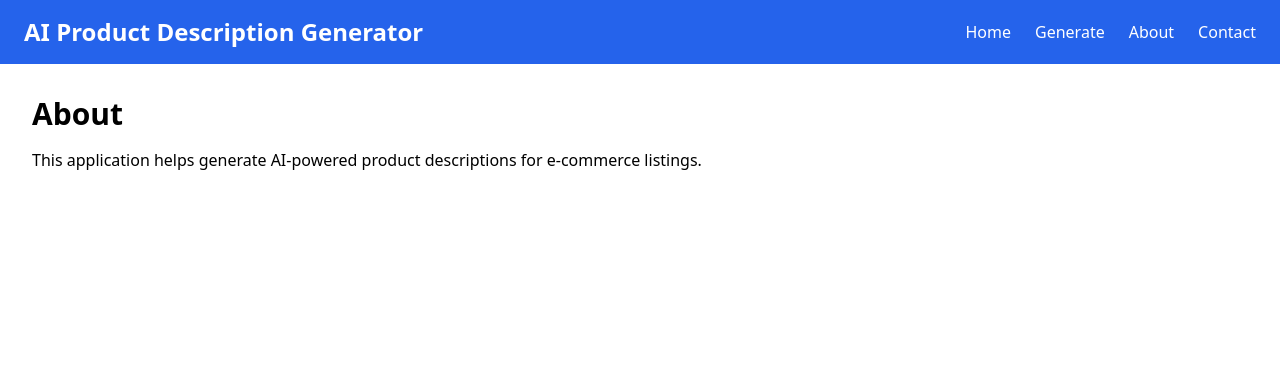
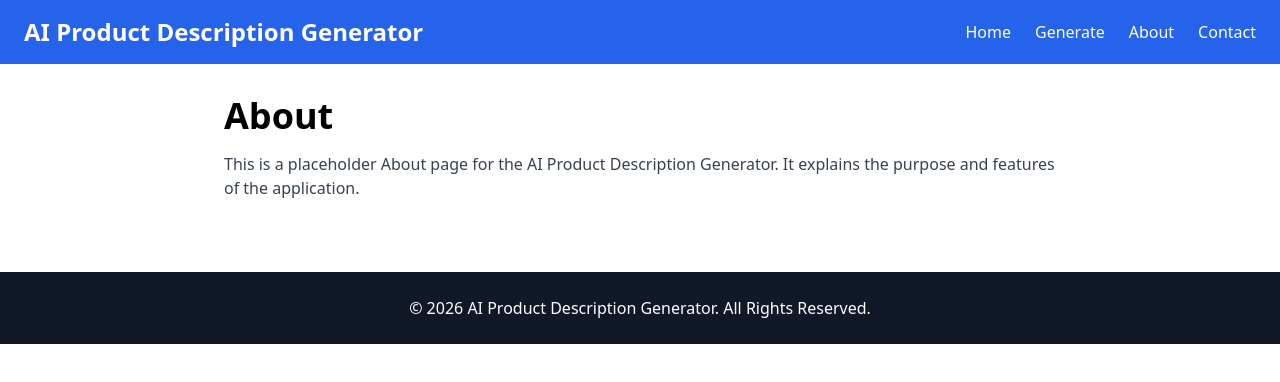
Before and after one commit to vanshikaahuja012-wq/Product-Forage-AI, a React (Create React App) app: page /about in a window 1280 px wide. Shown: the top 382 px of the page. Built offline with nearby package versions, Linux system fonts and the light colour scheme.

Commit message:
feat: add footer to about and generate pages

```diff
--- a/src/pages/About.jsx
+++ b/src/pages/About.jsx
@@ -1,16 +1,20 @@
 import Navbar from "../components/Navbar";
+import Footer from "../components/Footer";
 
 function About() {
   return (
     <>
       <Navbar />
-      <div className="p-8">
-        <h1 className="text-3xl font-bold mb-4">About</h1>
-        <p>
-          This application helps generate AI-powered product descriptions for
-          e-commerce listings.
+
+      <div className="max-w-4xl mx-auto p-8">
+        <h1 className="text-4xl font-bold mb-4">About</h1>
+        <p className="text-gray-700">
+          This is a placeholder About page for the AI Product Description
+          Generator. It explains the purpose and features of the application.
         </p>
       </div>
+
+      <Footer />
     </>
   );
 }
--- a/src/pages/Generate.jsx
+++ b/src/pages/Generate.jsx
@@ -1,4 +1,5 @@
 import Navbar from "../components/Navbar";
+import Footer from "../components/Footer";
 
 function Generate() {
   return (
@@ -30,10 +31,10 @@ function Generate() {
           />
 
           <textarea
+            rows="4"
             placeholder="Product Features"
-            rows="4"
             className="w-full border rounded-lg p-3"
-          ></textarea>
+          />
 
           <select className="w-full border rounded-lg p-3">
             <option>Premium</option>
@@ -46,6 +47,8 @@ function Generate() {
           </button>
         </div>
       </div>
+
+      <Footer />
     </>
   );
 }
```
